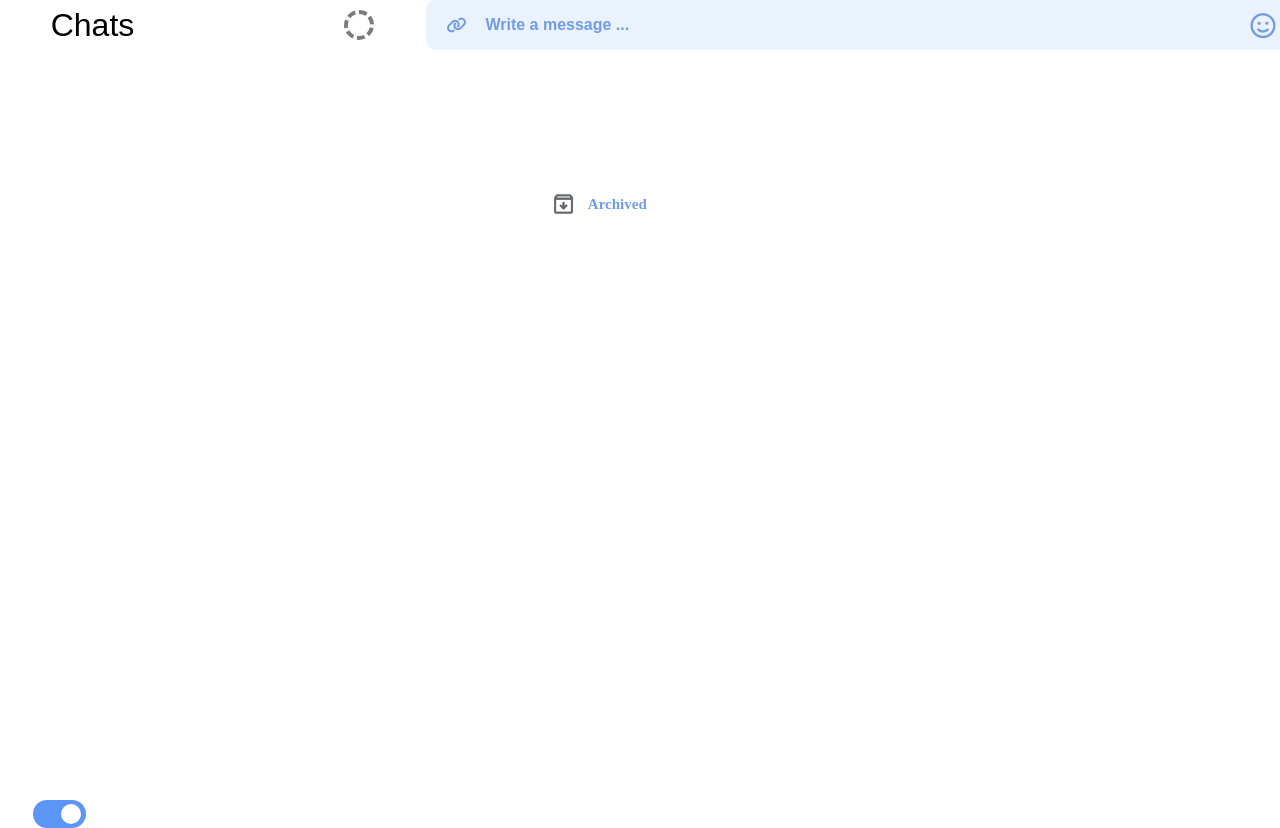
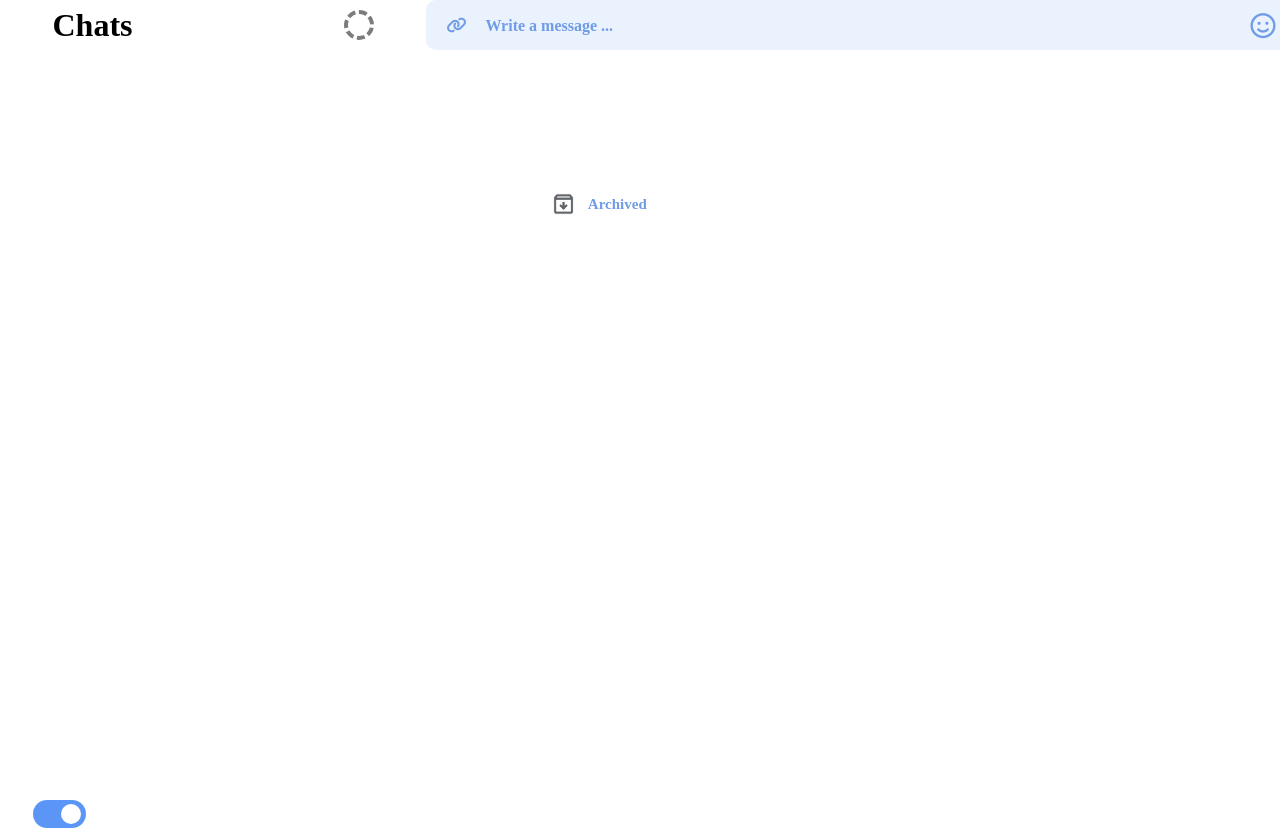
Before and after one commit to buidinhnguyen2002/App-Chat, a React (Create React App) app: page / in a window 1280 px wide. Shown: the top 828 px of the page. Built offline with nearby package versions, Linux system fonts and the light colour scheme; no server answers; a web font is replaced by a local one.

Commit message:
sửa lại một số chi tiết trong component

```diff
--- a/src/components/archive-item/archive_item.js
+++ b/src/components/archive-item/archive_item.js
@@ -1,6 +1,6 @@
 import React from "react";
 import "./archive.scss";
-import archive from './archive.png';
+import archive from '../../Assets/Image/archive.png';
 
 class ArchiveItem extends React.Component {
     constructor(props) {
--- a/src/components/header/header-chat.js
+++ b/src/components/header/header-chat.js
@@ -14,7 +14,7 @@ render() {
         return (
             <div className="container d-flex">
                 <div className="chats">
-                    <span>Chats</span>
+                    <span className="chat">Chats</span>
                     <div className="outer-circle"></div>
                 </div>
             </div>
--- a/src/components/header/header.scss
+++ b/src/components/header/header.scss
@@ -8,14 +8,15 @@
 .chats {
   display: flex;
   align-items: center;
-  font-family: 'Manrope', sans-serif;
+  font-family: 'Manrope';
   font-style: normal;
+  font-weight: 800;
   font-size: 32px;
   line-height: 44px;
   color: #000000;
 }
 
-span {
+.chat {
   display: flex;
   justify-content: center;
   align-items: center;
--- a/src/components/message-page/messages-page.js
+++ b/src/components/message-page/messages-page.js
@@ -14,7 +14,9 @@ class MessagesPageItem extends React.Component {
             <div className="container d-flex">
                 <div className="rectangle-16">
                     <i className="fa-solid fa-link"></i>
-                    <div className="message">Write a message ...</div>
+                    <div className="message">
+                        <input type="text" placeholder="Write a message ..." />
+                    </div>
                     <i className="fa-regular fa-face-smile"></i>
                 </div>
                 <div className="rectangle-17">
--- a/src/components/message-page/messages.scss
+++ b/src/components/message-page/messages.scss
@@ -32,14 +32,27 @@
   left: calc(20px + 23.01px + 16px);
   top: 50%;
   transform: translateY(-50%);
-  font-family: 'Manrope', sans-serif;
+}
+
+.message input {
+  width: 144px;
+  height: 22px;
+  left: 605px;
+  top: 927px;
+  background-color: transparent;
+  font-family: 'Manrope';
   font-style: normal;
   font-weight: 600;
   font-size: 16px;
   line-height: 22px;
   color: #709CE6;
+  border: none;
+  outline: none;
 }
 
+.message input::placeholder {
+  color: #709CE6;
+}
 .rectangle-17 {
   display: inline-block;
   position: relative;
--- a/src/components/toggle_item/toggle.scss
+++ b/src/components/toggle_item/toggle.scss
@@ -1,21 +1,21 @@
 @import "src/Assets/css/base";
 
-.container {
-  display: flex;
-  align-items: center;
+.toggle-input {
+  display: none;
 }
 
-.rectangle-6 {
+.toggle-label .rectangle-6 {
   position: absolute;
   left: 33px;
-  top:  800px;
+  top: 800px;
   width: 53px;
   height: 28px;
   border-radius: 20px;
   background-color: #5B96F7;
+  transition: all 0.3s ease-in-out;
 }
 
-.ellipse-2 {
+.toggle-label .ellipse-2 {
   position: absolute;
   left: 61px;
   top: 804px;
@@ -23,4 +23,20 @@
   height: 20px;
   border-radius: 50%;
   background-color: #FFFFFF;
+  transition: all 0.3s ease-in-out;
 }
+
+.toggle-input:checked + .toggle-label .rectangle-6 {
+  background-color: #C4C4C4;
+}
+
+.toggle-input:checked + .toggle-label .rectangle-6::before {
+  opacity: 0;
+  background-color: #C4C4C4;
+}
+
+.toggle-input:checked + .toggle-label .ellipse-2 {
+  transform: translateX(-24px);
+  background-color: #ffffff;
+  z-index: 2;
+}
--- a/src/components/toggle_item/toggle_item.js
+++ b/src/components/toggle_item/toggle_item.js
@@ -13,8 +13,11 @@ class ToggleItem extends React.Component {
     render() {
         return (
             <div className="container d-flex">
-                <div className="rectangle-6"></div>
-                <div className="ellipse-2"></div>
+                <input type="checkbox" id="toggle" className="toggle-input" />
+                <label htmlFor="toggle" className="toggle-label">
+                    <div className="rectangle-6"></div>
+                    <div className="ellipse-2"></div>
+                </label>
             </div>
         )
     }
```
Also changed, not shown: src/Assets/Image/archive.png (renamed from src/components/archive-item/archive.png).
